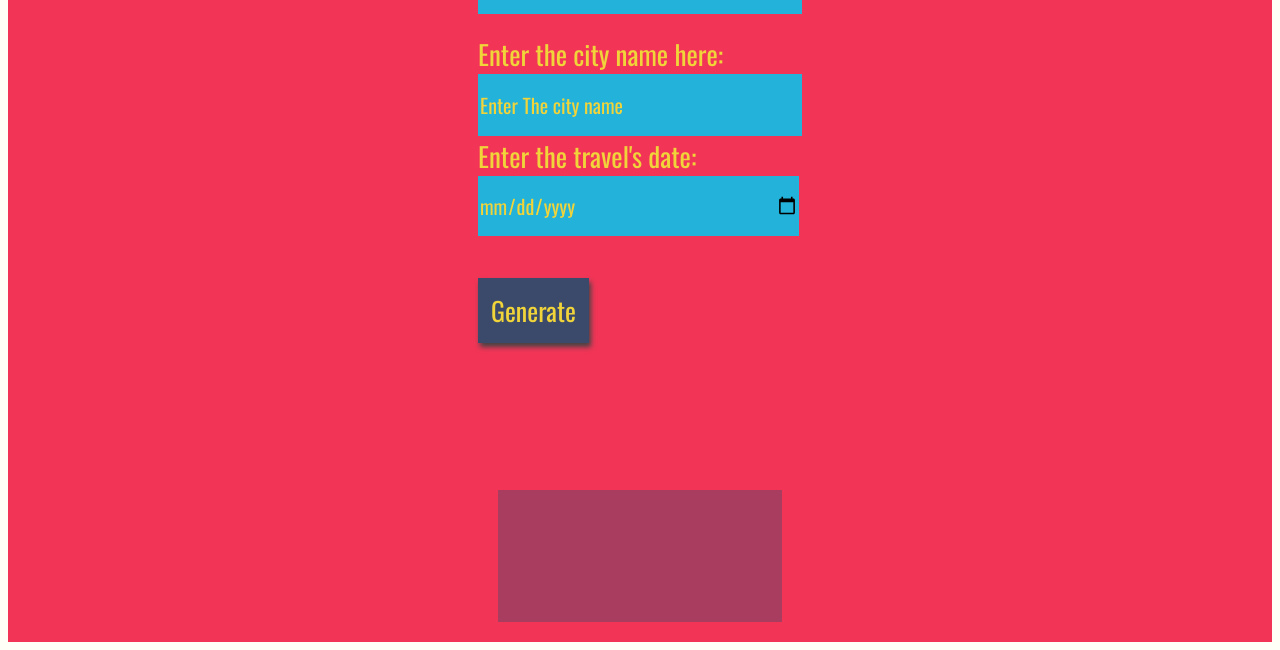
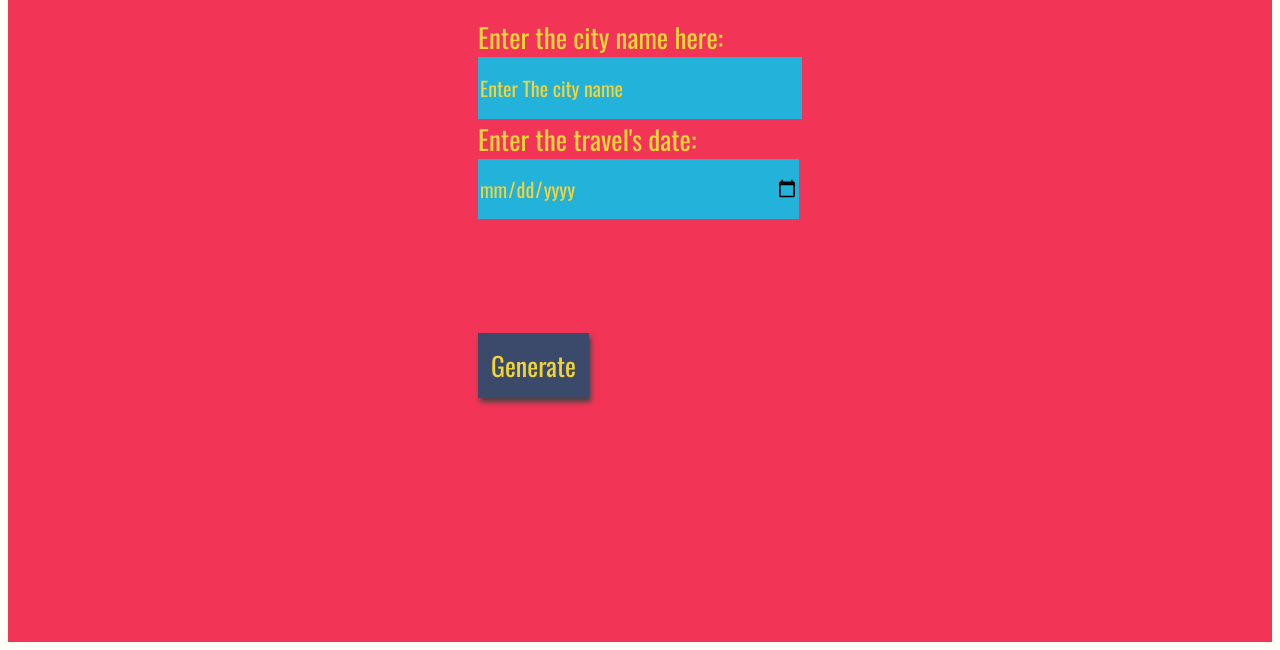
Before and after one commit to MarceloMSilveira/CAPSTONE_FINAL, a website built with webpack: page src/client/views/index.html in a window 1280 px wide. Shown: the part 166-816 px from the top of the page. Built offline with nearby package versions, Linux system fonts and the light colour scheme; a web font is replaced by a local one.

Commit message:
change style

```diff
--- a/src/client/styles/style.scss
+++ b/src/client/styles/style.scss
@@ -5,7 +5,7 @@ body{
 
 #app{
     display: grid;
-    grid-auto-rows: minmax(150px, auto);
+    grid-auto-rows: minmax(50px, auto);
     /* grid-template-columns:  */
     height:100vh;
     background: #f23557;
--- a/src/client/views/index.html
+++ b/src/client/views/index.html
@@ -10,22 +10,19 @@
     <div class ="holder headline">
     TRAVEL PLANNER
     </div>
+
     <div class ="holder city">
       <label for="city">Enter the city name here:</label>
       <input type="text" id="city" placeholder="Enter The city name">
       <label for="date">Enter the travel's date:</label>
       <input type="date" id="tripDate" placeholder="Enter the travel's date">
     </div>
+
     <div class ="holder feel">
       <button id="generate" type = "submit"> Generate </button>
     </div>
-  <div class ="holder entry">
-    <div id = "entryHolder">
-      <div id = "cityName"></div>
-      <div id = "temp"></div>
-      <div id = "content"></div>
-    </div>
-  </div>
+
+    <div class ="result"> </div>
   </div>
 </body>
 </html>
```
Lines whose indentation alone changed are shown as unchanged.
